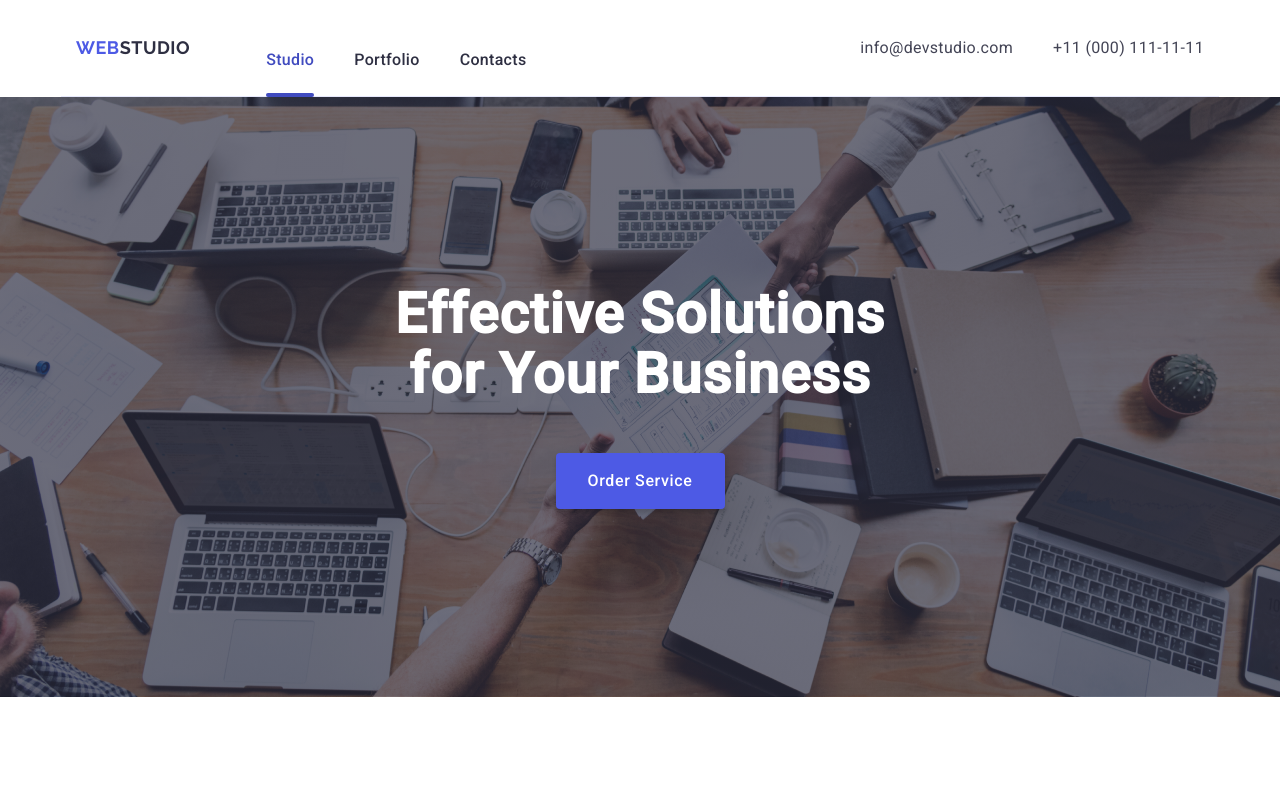
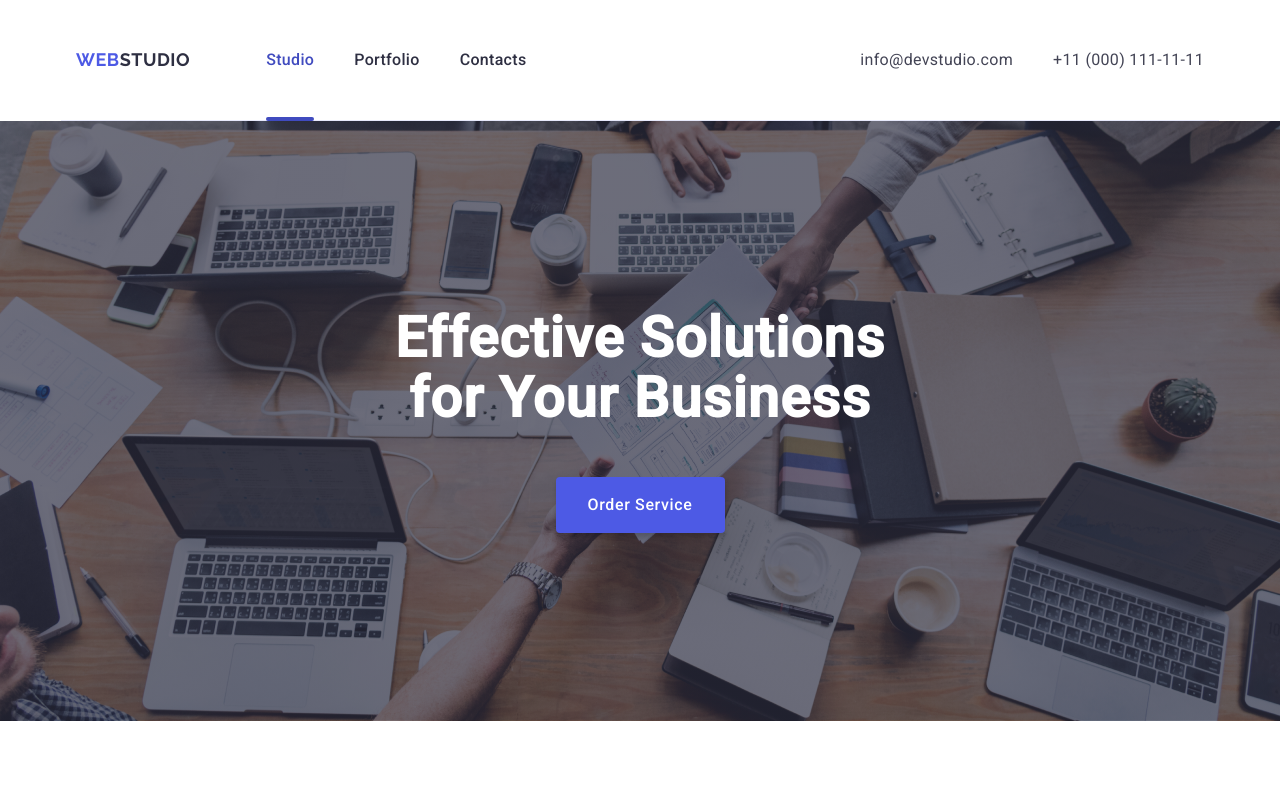
Before and after one commit to Tonya1504/goit-markup-hw-05, a plain HTML site: page index.html in a window 1280 px wide. Shown: the top 800 px of the page. Drawn offline with nearby package versions, Linux system fonts and the light colour scheme.

Commit message:
Initial commit

```diff
--- a/css/style.css
+++ b/css/style.css
@@ -91,7 +91,7 @@ img {
   display: flex;
   gap: 40px;
   align-items: center;
-  padding-top: 24px;
+  padding: 24px 0;
 }
 
 .site-nav-item {
@@ -115,7 +115,7 @@ img {
   transform-origin: right;
   width: 100%;
   height: 4px;
-  bottom: -1px;
+  bottom: -25px;
   border-radius: 2px;
   background-color: #404bbf;
   transition: color 250ms cubic-bezier(0.4, 0, 0.2, 1);
@@ -424,10 +424,6 @@ img {
   color: #404bbf;
 }
 
-.costomers-link:hover .customers-icon {
-  fill: #404bbf;
-}
-
 .customers-item {
   width: 168px;
   height: 88px;
```
